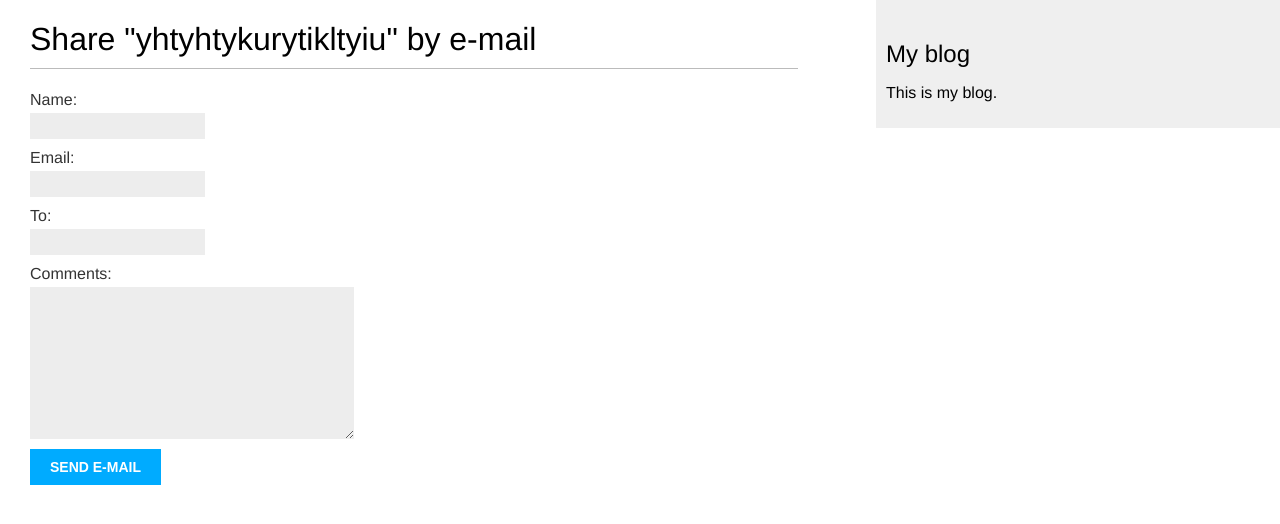
After one commit to SurikovKirill/MyProjBlog, a Django app: page /blog/6/share/ in a window 1280 px wide. The commit adds this page. Shown: the top 524 px of the page. Run offline with Django 3.2, Linux system fonts and the light colour scheme; data comes from the database, SQL or seed files in the repository.

Commit message:
sharing by email

```diff
--- /dev/null
+++ b/Blog/forms.py
@@ -0,0 +1,8 @@
+from django import forms
+
+
+class EmailPostForm(forms.Form):
+    name = forms.CharField(max_length=25)
+    email = forms.EmailField()
+    to = forms.EmailField()
+    comments = forms.CharField(required=False, widget=forms.Textarea)
--- a/Blog/templates/blog/post/detail.html
+++ b/Blog/templates/blog/post/detail.html
@@ -8,4 +8,7 @@
     Published {{ post.publish }} by {{ post.author }}
   </p>
   {{ post.body|linebreaks }}
+    <p>
+        <a href="{% url "Blog:post_share" post.id %}"> Share this post</a>
+    </p>
 {% endblock %}
--- /dev/null
+++ b/Blog/templates/blog/post/share.html
@@ -0,0 +1,20 @@
+
+{% extends "blog/base.html" %}
+
+{% block title %}Share a post{% endblock %}
+
+{% block content %}
+  {% if sent %}
+    <h1>E-mail successfully sent</h1>
+    <p>
+      "{{ post.title }}" was successfully sent to {{ form.cleaned_data.to }}.
+    </p>
+  {% else %}
+    <h1>Share "{{ post.title }}" by e-mail</h1>
+    <form action="." method="post">
+      {{ form.as_p }}
+      {% csrf_token %}
+      <input type="submit" value="Send e-mail">
+    </form>
+  {% endif %}
+{% endblock %}
--- a/Blog/urls.py
+++ b/Blog/urls.py
@@ -6,4 +6,5 @@ urlpatterns = [
     # post views
     path('', views.post_list, name='post_list'),
     path('<int:year>/<int:month>/<int:day>/<slug:post>/', views.post_detail, name='post_detail'),
+    path('<int:post_id>/share/', views.post_share, name='post_share'),
 ]
--- a/Blog/views.py
+++ b/Blog/views.py
@@ -1,7 +1,10 @@
+from django.core.mail import send_mail
 from django.shortcuts import render, get_object_or_404
 from .models import Post
 from django.core.paginator import Paginator, EmptyPage, PageNotAnInteger
 from django.views.generic import ListView
+from .forms import EmailPostForm
+
 
 # Create your views here.
 def post_list(request):
@@ -22,6 +25,26 @@ def post_detail(request, year, month, day, post):
                              publish__day=day)
     return render(request, 'blog/post/detail.html', {'post': post})
 
+
+def post_share(request, post_id):
+    post = get_object_or_404(Post, id=post_id, status='published')
+    sent = False
+    print(request.method)
+    if request.method == 'POST':
+        form = EmailPostForm(request.POST)
+        if form.is_valid():
+            print("validation")
+            cd = form.cleaned_data
+            post_url = request.build_absolute_uri(post.get_absolute_url())
+            subject = '{}({}) recommends you reading " {}"'.format(cd['name'], cd['email'], post.title)
+            message = 'Read "{}" at {}\n\n{}\'s comments: {}'.format(post.title, post_url, cd['name'], cd['comments'])
+            send_mail(subject, message, 'kirill.surikov.skv@gmail.com', [cd['to']])
+            sent = True
+    else:
+        form = EmailPostForm()
+    return render(request, 'blog/post/share.html', {'post': post, 'form': form, 'sent': sent})
+
+
 class PostListView(ListView):
     queryset = Post.published.all()
     context_object_name = 'posts'
```
Also changed, not shown: MyProjBlog/settings.py (+7 -6 lines).
